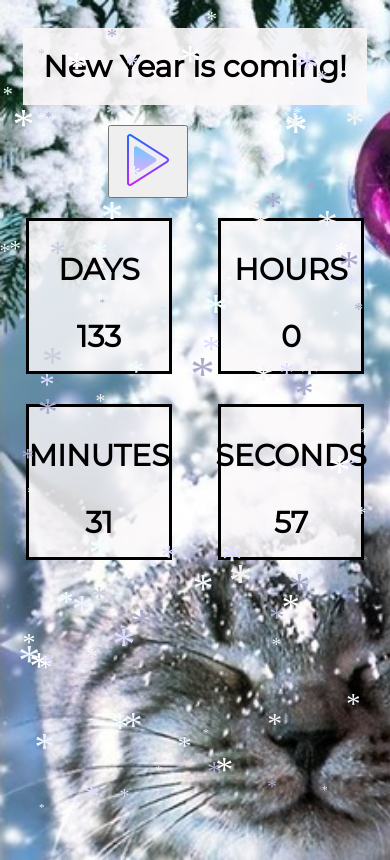
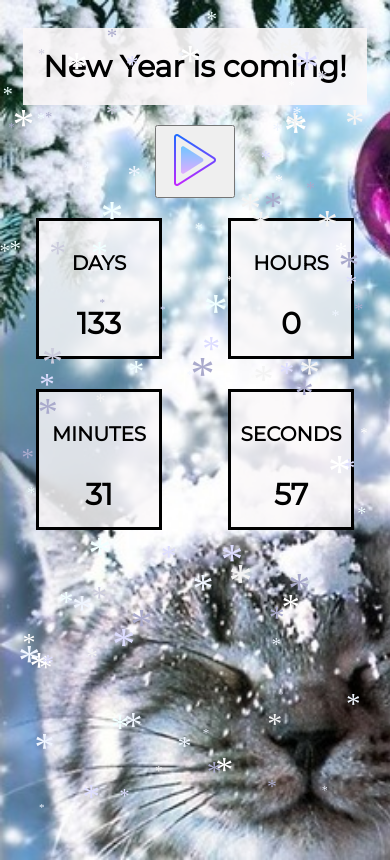
Before and after one commit to OlenaBoichenko/CounterNewYear, a plain HTML site: page index.html in a window 390 px wide. Drawn offline with Linux system fonts and the light colour scheme.

Commit message:
added responsivness

```diff
--- a/style.css
+++ b/style.css
@@ -140,6 +140,7 @@ h4 {
   }
 
   h3 {
+    font-size: 20px;
     margin: 30px;
   }
 
@@ -147,8 +148,13 @@ h4 {
   .hours,
   .minutes,
   .seconds {
-    height: 150px;
-    width: 140px;
+    height: 135px;
+    width: 120px;
     margin-top: 20px;
   }
+
+  #btnPlay {
+    display: block;
+    margin: 0 auto;
+  }
 }
```
